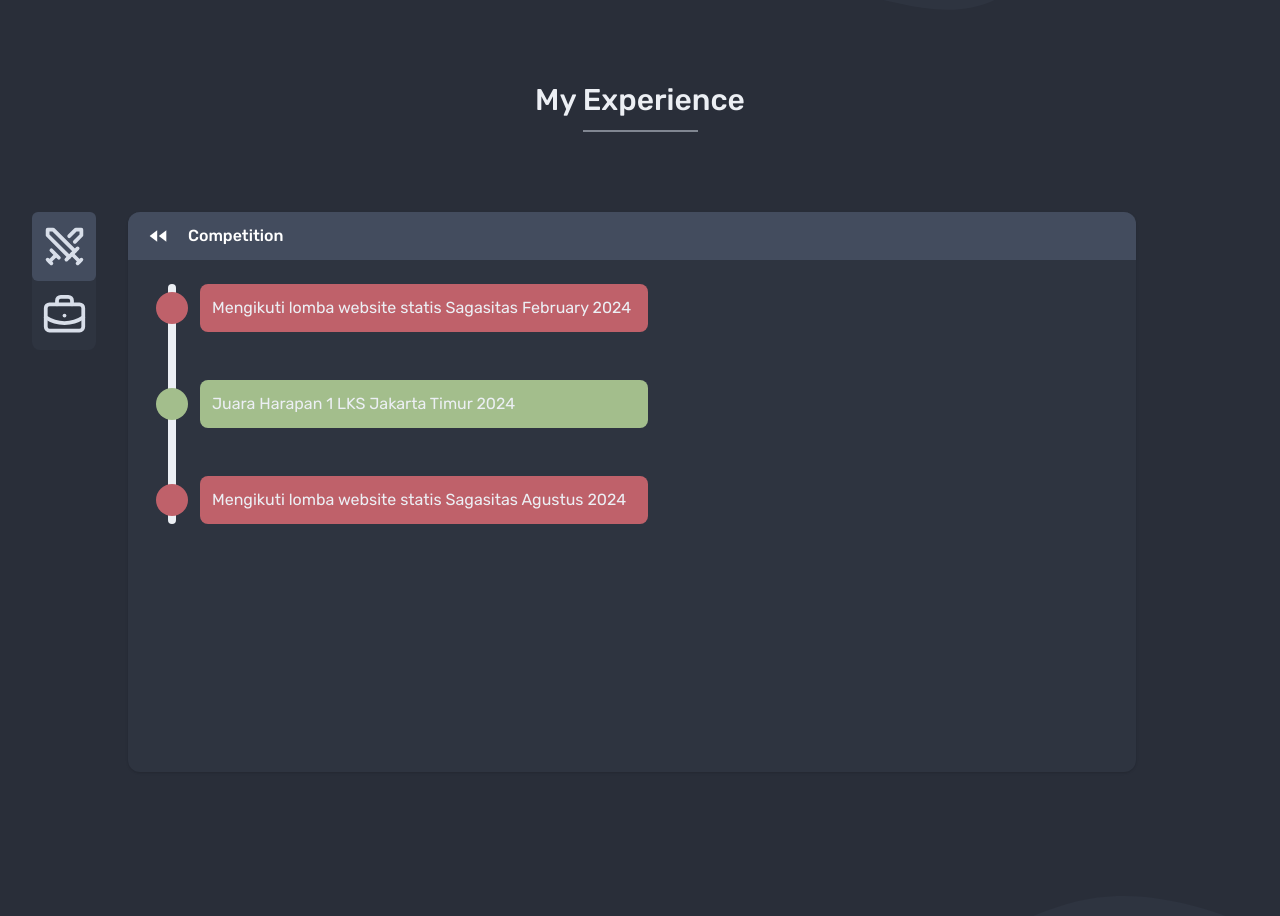
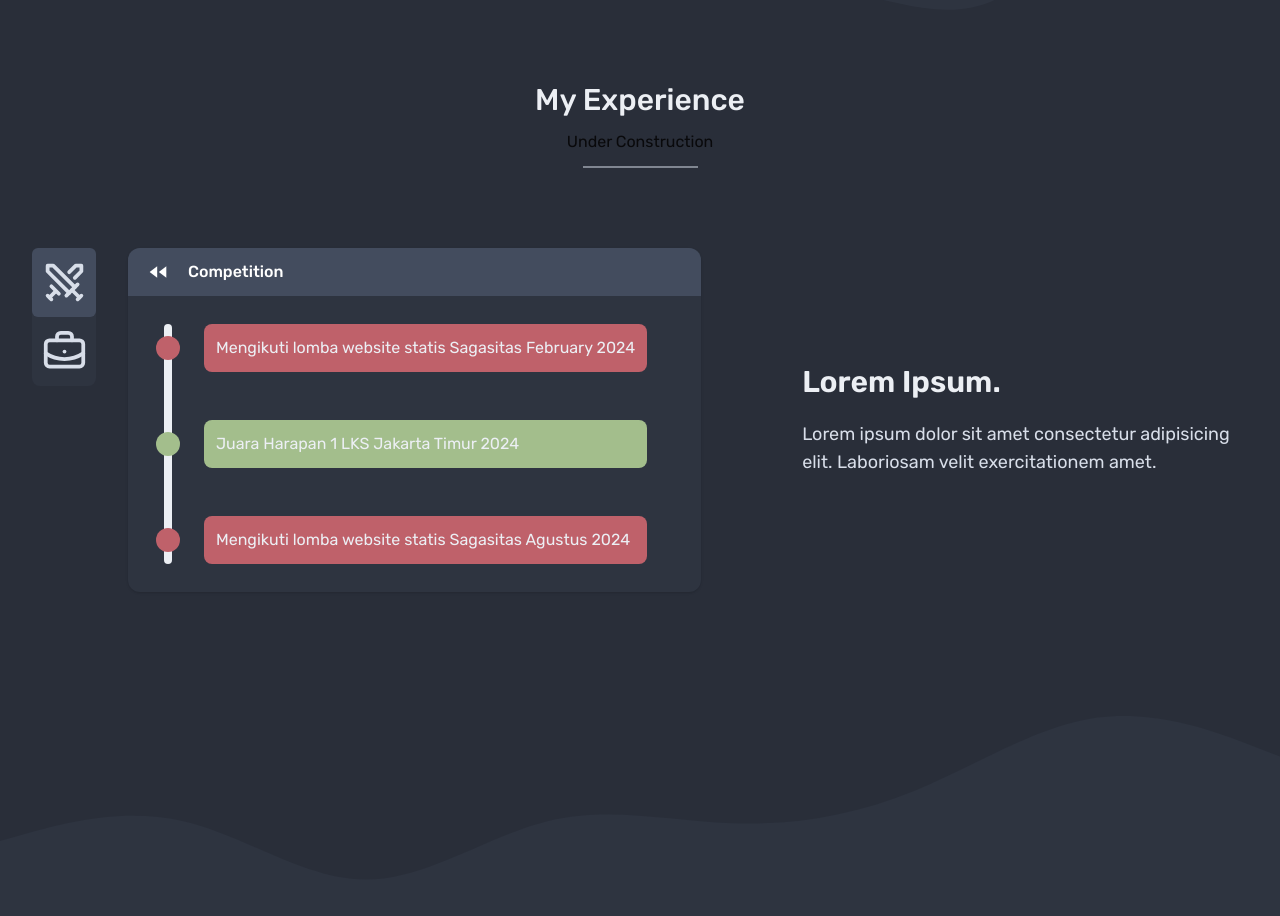
Before and after one commit to FagamBy/Portofolio, a Next.js app: page / in a window 1280 px wide. Shown: the part 1820-2736 px from the top of the page. Built offline with nearby package versions, Linux system fonts and the light colour scheme.

Commit message:
fix: line position in experience section

```diff
--- a/components/sect/Experience.jsx
+++ b/components/sect/Experience.jsx
@@ -1,10 +1,10 @@
-"use client"
+"use client";
 
 import * as React from "react";
 
 import Line from "../ui/Line";
 import { Tabs, TabsContent, TabsList, TabsTrigger } from "../ui/tabs";
-import { BriefcaseBusiness, Rewind, School, Swords} from "lucide-react";
+import { BriefcaseBusiness, Rewind, Swords } from "lucide-react";
 import { Card } from "../ui/card";
 import { TLcontainer, TLcontent, TLicon } from "../ui/timelinecard";
 import { Expe } from "@/constants";
@@ -14,16 +14,17 @@ const Experience = () => {
     <section className="bg-[#292e39] flex flex-col">
       <div className="spacer layer3 absolute"></div>
 
-      <div
-        className="w-full z-10 pt-16 ss:mt-20 md:mt-40 sm:mt-32 xs:mt-16 lg:mt-48 xl:mt-60"
-      >
+      <div className="w-full z-10 pt-16 ss:mt-20 md:mt-40 sm:mt-32 xs:mt-16 lg:mt-48 xl:mt-60">
         <div className="flex flex-col justify-center">
           <div className="flex flex-col items-center space-y-3">
-            <h1 className="text-3xl text-[#ECEFF4] font-medium">My Experience</h1>
-            <Line/>
+            <h1 className="text-3xl text-[#ECEFF4] font-medium">
+              My Experience
+            </h1>
+            <p>Under Construction</p>
+            <Line />
           </div>
 
-          <div className="w-full flex justify-between items-center mt-20 mb-16 px-8 big:px-20 xl:px-36 xxl:px-40">
+          <div className="w-full flex sm:flex-row flex-col space-y-5 sm:space-y-0 justify-between items-center mt-20 mb-16 px-8 big:px-20 xl:px-36 xxl:px-40">
             <Tabs defaultValue="competition" className="w-full">
               <TabsList className="absolute bg-[#2e3440]">
                 <TabsTrigger value="competition">
@@ -35,28 +36,63 @@ const Experience = () => {
               </TabsList>
               <div className="ml-24">
                 <TabsContent value="competition">
-                  <Card className="bg-[#2e3440] h-[70vh] w-[90%]">
+                  <Card className="bg-[#2e3440] w-[85%]">
                     <div className="flex items-center space-x-5 py-3 pl-5 bg-[#434c5e] rounded-t-xl">
                       <Rewind fill="#fff" size={20} stroke="none" />
                       <h4 className="font-medium text-white">Competition</h4>
                     </div>
-                    <div className="relative flex flex-col ml-7 mt-6 gap-12">
-                      <div className="absolute left-[0.73rem] z-0 h-full w-2 rounded-full bg-[#eceff4]"></div>
+                    <div className="w-full flex flex-col items-start p-7">
+                      <div className="relative flex flex-col gap-12">
+                        <div className="absolute z-0 h-full w-2 ml-[0.496rem] rounded-full bg-[#eceff4]"></div>
                         {Expe.map((experience) => (
-                        <TLcontainer key={experience.id}>
-                          <TLicon>
-                            {experience.icon}
-                          </TLicon>
+                          <div className="relative" key={experience.id}>
+                            <TLcontainer>
+                              <TLicon>{experience.icon}</TLicon>
                               <TLcontent variant={`${experience.bgcolor}`}>
-                            <h1 className="text-[#eceff4]">{experience.content}</h1>
+                                <h1 className="text-[#eceff4]">
+                                  {experience.content}
+                                </h1>
                               </TLcontent>
                             </TLcontainer>
+                          </div>
                         ))}
+                      </div>
+                    </div>
+                  </Card>
+                </TabsContent>
+                <TabsContent value="internship">
+                  <Card className="bg-[#2e3440] h-[70vh] w-[85%]">
+                    <div className="flex items-center space-x-5 py-3 pl-5 bg-[#434c5e] rounded-t-xl">
+                      <Rewind fill="#fff" size={20} stroke="none" />
+                      <h4 className="font-medium text-white">Internship</h4>
+                    </div>
+                    <div className="w-full flex flex-col items-start">
+                      <div className="relative flex flex-col space-y-10">
+                        <div className="absolute z-0 h-full w-2 ml-5 rounded-full bg-red-300"></div>
+                        <div className="relative">
+                          <div className="flex flex-row-reverse items-center gap-6">
+                            <div className="relative w-full max-w-sm">afd</div>
+                            <div className="grid size-14 shrink-0 place-items-center rounded-full bg-stone-800 text-2xl text-white">
+                              asf
+                            </div>
+                          </div>
+                        </div>
+                      </div>
                     </div>
                   </Card>
                 </TabsContent>
               </div>
             </Tabs>
+            <div
+              className="flex flex-col space-y-5 sm:w-[55vw] ss:w-[50vw] xs:items-center sm:items-start
+                  xs:w-[70vw] text-wrap text-[#ECEFF4] xs:text-center sm:text-start"
+            >
+              <h1 className="text-3xl font-semibold">Lorem Ipsum.</h1>
+              <p className="text-lg font-normal text-[#D8DEE9]">
+                Lorem ipsum dolor sit amet consectetur adipisicing elit.
+                Laboriosam velit exercitationem amet.
+              </p>
+            </div>
           </div>
         </div>
       </div>
--- a/components/ui/timelinecard.jsx
+++ b/components/ui/timelinecard.jsx
@@ -6,7 +6,7 @@ import { cva } from "class-variance-authority";
 const TLcontainer = React.forwardRef(({ className, ...props }, ref) => (
   <div
     ref={ref}
-    className={cn("relative w-full flex items-center", className)}
+    className={cn("flex flex-row items-center gap-3", className)}
     {...props}
   />
 ));
--- a/constants/index.js
+++ b/constants/index.js
@@ -23,19 +23,19 @@ export const Expe = [
   {
     id: "expe1",
     content: "Mengikuti lomba website statis Sagasitas February 2024",
-    icon: <div className="bg-[#bf616a] rounded-full w-8 h-8" />,
+    icon: <div className="bg-[#bf616a] rounded-full w-[30px] h-[30px] p-3" />,
     bgcolor: "red",
   },
   {
     id: "expe2",
     content: "Juara Harapan 1 LKS Jakarta Timur 2024",
-    icon: <div className="bg-[#a3be8c] rounded-full w-8 h-8" />,
+    icon: <div className="bg-[#a3be8c] rounded-full w-[30px] h-[30px] p-3" />,
     bgcolor: "green"
   },
   {
     id: "expe3",
     content: "Mengikuti lomba website statis Sagasitas Agustus 2024",
-    icon: <div className="bg-[#bf616a] rounded-full w-8 h-8" />,
+    icon: <div className="bg-[#bf616a] rounded-full w-[30px] h-[30px] p-3" />,
     bgcolor: "red"
   },
 ];
```
Lines whose indentation alone changed are shown as unchanged.
